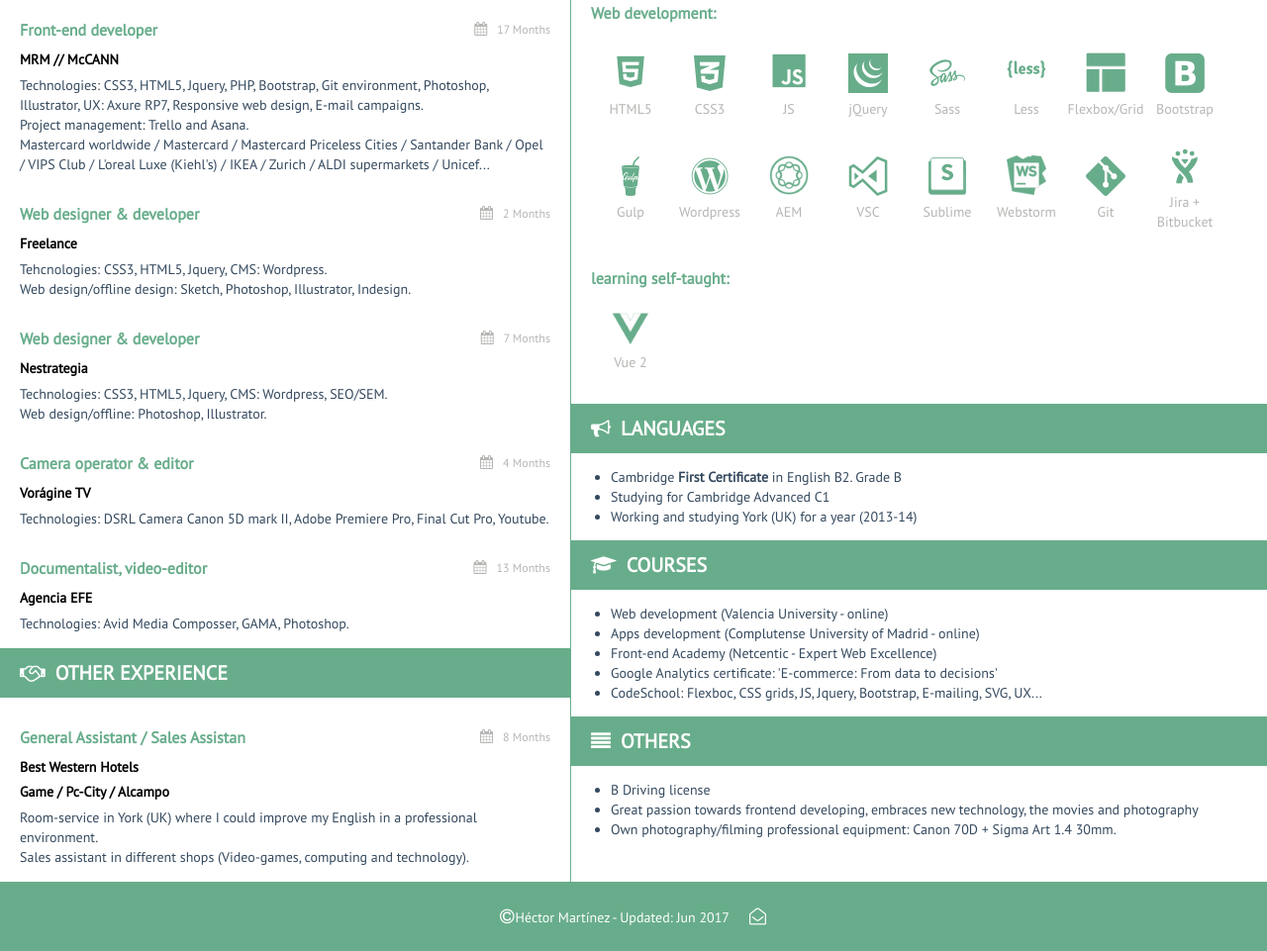
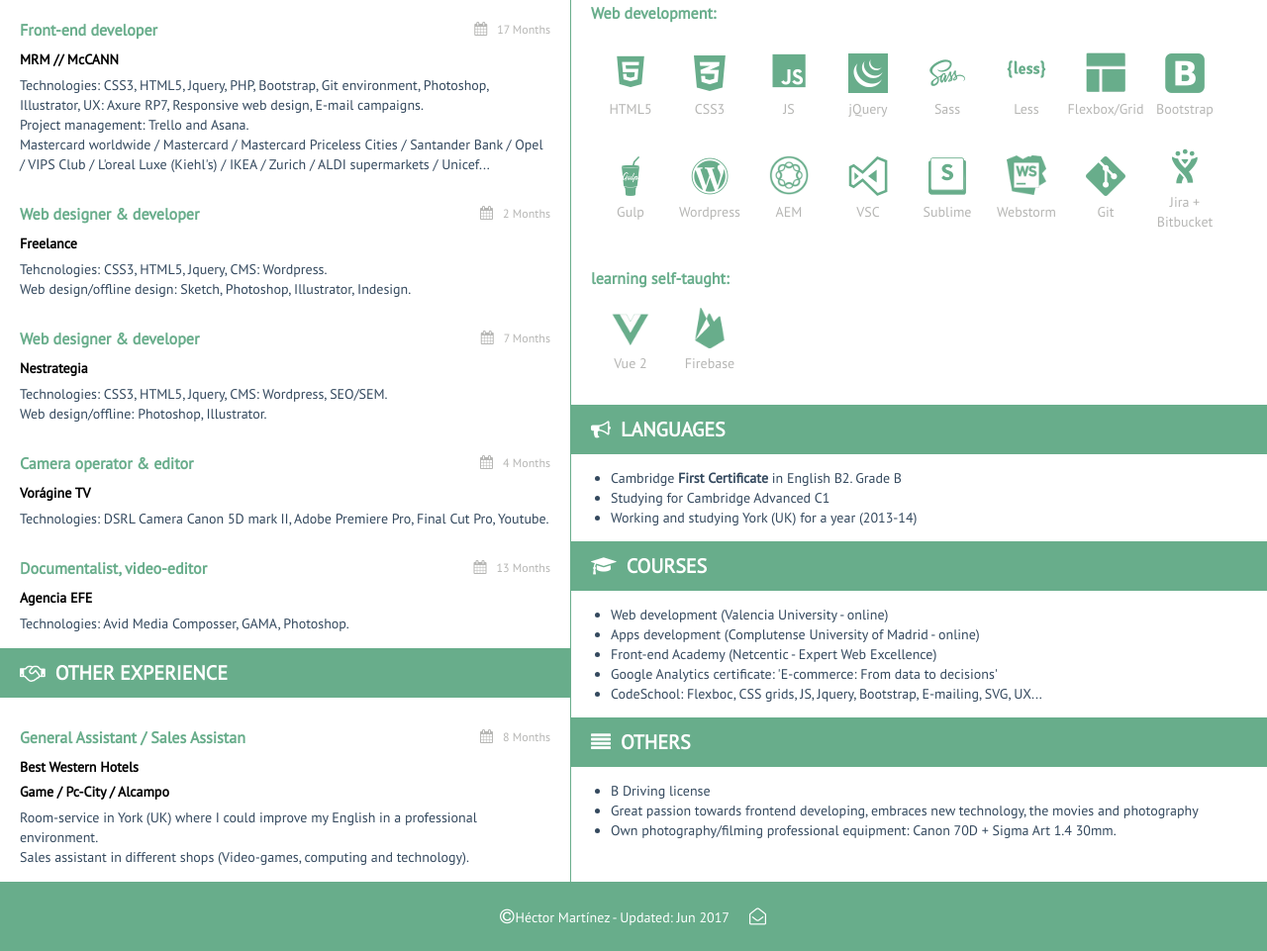
Before and after one commit to oriahector/cv, a website: page index.html in a window 1280 px wide. Shown: the part 891-1852 px from the top of the page at 99% size. Drawn offline with nearby package versions, Linux system fonts and the light colour scheme.

Commit message:
firebase icon included

```diff
--- a/index.html
+++ b/index.html
@@ -260,6 +260,10 @@
                             <img src="img/vue.png" width="40px" alt="vue 2">
                             <p>Vue 2</p>
                         </li>
+                        <li>
+                            <img src="img/firebase.png" width="40px" alt="vue 2">
+                            <p>Firebase</p>
+                        </li>
                     </ul>
                 </div>
                 <div class="skills__cloud">
```
Also changed, not shown: app/index.html (+1 -1 lines), app/img/firebase.png (added), img/firebase.png (added), 4 other files.
